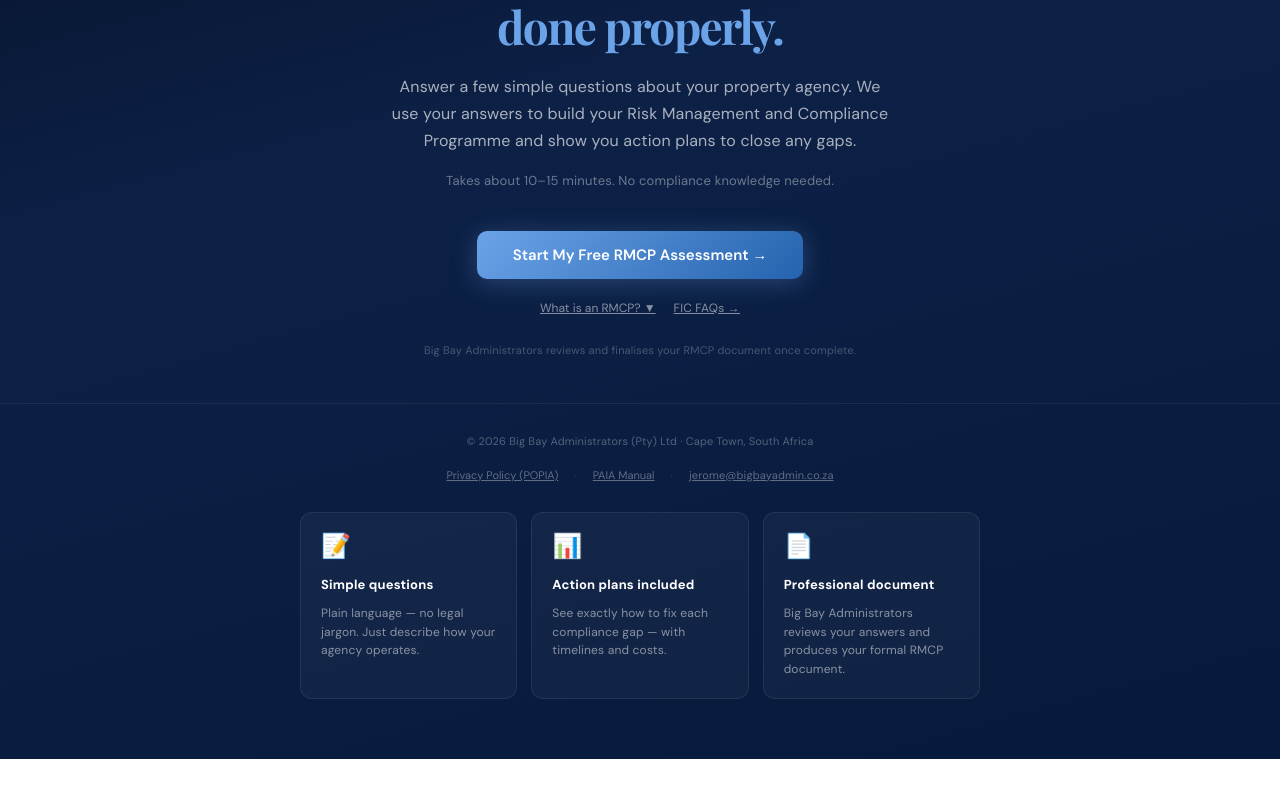
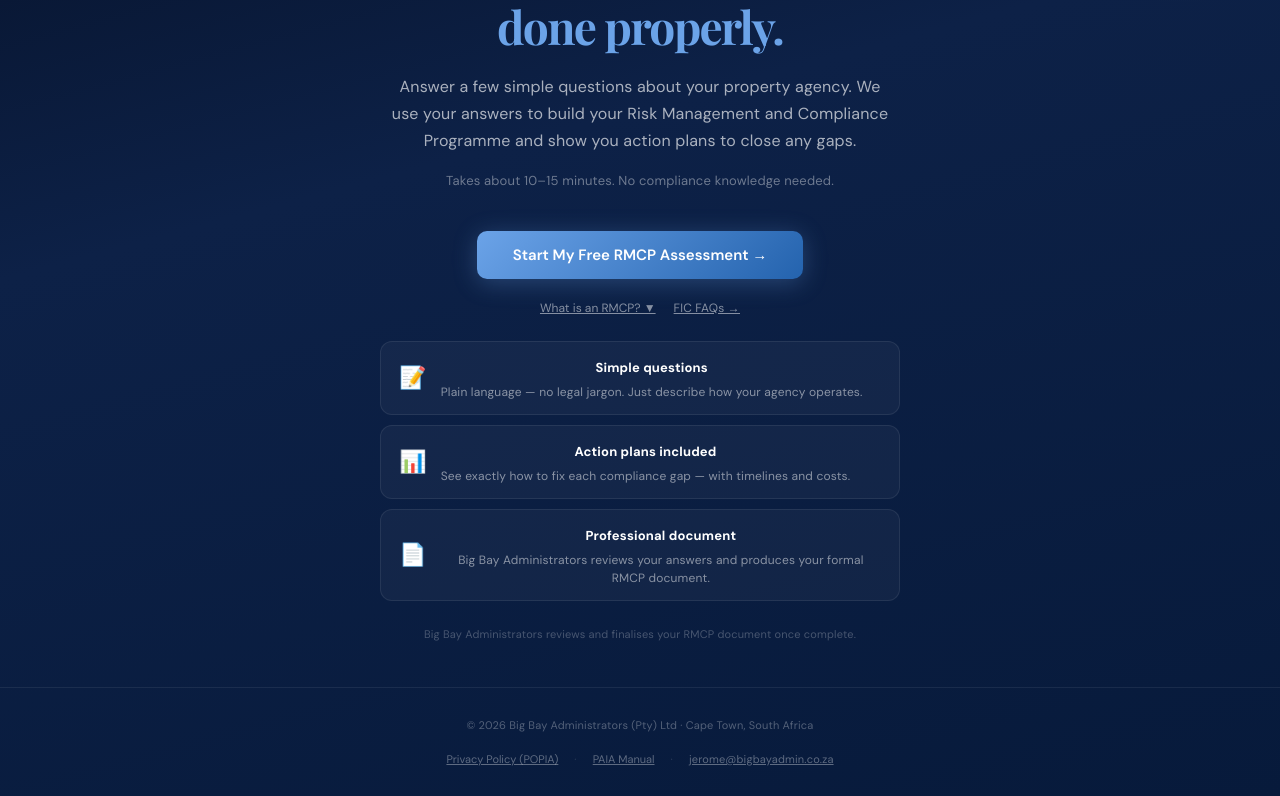
Before and after one commit to jeromevoct67/rmcp-pro, a React (Vite) app: page / in a window 1280 px wide. Shown: the part 292-1088 px from the top of the page. Before the commit the page ends 1051 px from the top, so only its background shows below. Built offline with nearby package versions, Linux system fonts and the light colour scheme.

Commit message:
Style: move feature cards above footer, horizontal icon+text layout

```diff
--- a/src/RMCPManager.jsx
+++ b/src/RMCPManager.jsx
@@ -752,7 +752,22 @@ Login to the admin dashboard to review and generate their RMCP document.`;
             </div>
           </div>
         )}
-        <p style={{ fontSize: "11px", color: "rgba(255,255,255,0.25)", marginTop: "16px" }}>Big Bay Administrators reviews and finalises your RMCP document once complete.</p>
+        <div style={{ maxWidth: 520, margin: "20px auto 0", display: "flex", flexDirection: "column", gap: "10px", position: "relative", zIndex: 2 }}>
+          {[
+            { icon: "📝", title: "Simple questions", desc: "Plain language — no legal jargon. Just describe how your agency operates." },
+            { icon: "📊", title: "Action plans included", desc: "See exactly how to fix each compliance gap — with timelines and costs." },
+            { icon: "📄", title: "Professional document", desc: "Big Bay Administrators reviews your answers and produces your formal RMCP document." },
+          ].map((f, i) => (
+            <div key={i} style={{ display: "flex", alignItems: "center", gap: "14px", padding: "13px 18px", borderRadius: "12px", background: "rgba(255,255,255,0.04)", border: "1px solid rgba(255,255,255,0.08)" }}>
+              <div style={{ fontSize: "22px", flexShrink: 0 }}>{f.icon}</div>
+              <div>
+                <h3 style={{ fontSize: "13px", fontWeight: 700, margin: "0 0 2px", color: "#fff" }}>{f.title}</h3>
+                <p style={{ fontSize: "12px", lineHeight: 1.5, color: "rgba(255,255,255,0.5)", margin: 0 }}>{f.desc}</p>
+              </div>
+            </div>
+          ))}
+        </div>
+        <p style={{ fontSize: "11px", color: "rgba(255,255,255,0.25)", marginTop: "20px" }}>Big Bay Administrators reviews and finalises your RMCP document once complete.</p>
       </div>
       {/* Footer */}
       <div style={{ borderTop: "1px solid rgba(255,255,255,0.07)", padding: "24px 32px", textAlign: "center", position: "relative", zIndex: 2 }}>
@@ -772,19 +787,6 @@ Login to the admin dashboard to review and generate their RMCP document.`;
             jerome@bigbayadmin.co.za
           </a>
         </div>
-      </div>
-      <div style={{ maxWidth: 680, margin: "0 auto", padding: "0 32px 60px", display: "grid", gridTemplateColumns: "repeat(auto-fit, minmax(190px, 1fr))", gap: "14px", position: "relative", zIndex: 2 }}>
-        {[
-          { icon: "📝", title: "Simple questions", desc: "Plain language — no legal jargon. Just describe how your agency operates." },
-          { icon: "📊", title: "Action plans included", desc: "See exactly how to fix each compliance gap — with timelines and costs." },
-          { icon: "📄", title: "Professional document", desc: "Big Bay Administrators reviews your answers and produces your formal RMCP document." },
-        ].map((f, i) => (
-          <div key={i} style={{ padding: "20px", borderRadius: "12px", background: "rgba(255,255,255,0.04)", border: "1px solid rgba(255,255,255,0.08)" }}>
-            <div style={{ fontSize: "24px", marginBottom: "8px" }}>{f.icon}</div>
-            <h3 style={{ fontSize: "13px", fontWeight: 700, marginBottom: "6px" }}>{f.title}</h3>
-            <p style={{ fontSize: "12px", lineHeight: 1.55, color: "rgba(255,255,255,0.5)", margin: 0 }}>{f.desc}</p>
-          </div>
-        ))}
       </div>
       {showPrivacyPolicy && (
         <div style={{ position: "fixed", top: 0, left: 0, right: 0, bottom: 0, background: "rgba(0,0,0,0.75)", display: "flex", alignItems: "center", justifyContent: "center", zIndex: 200, padding: "20px" }}>
```
